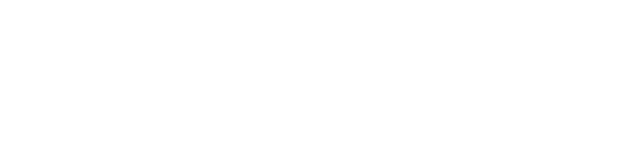
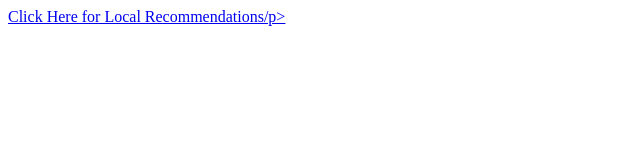
Before and after one commit to Viviana102/Local-Recommendations-, a plain HTML site: page index.html in a window 1280 px wide. Shown: the whole page, without its empty margins (0-640 px from the left). Drawn offline with Linux system fonts and the light colour scheme.

Commit message:
Update index.html

```diff
--- a/index.html
+++ b/index.html
@@ -1,3 +1,3 @@
 <html>
-  <a href="
+ <p><a href="Local%20Recommendations.pdf">Click Here for Local Recommendations</a<>/p>
   <html>
```
